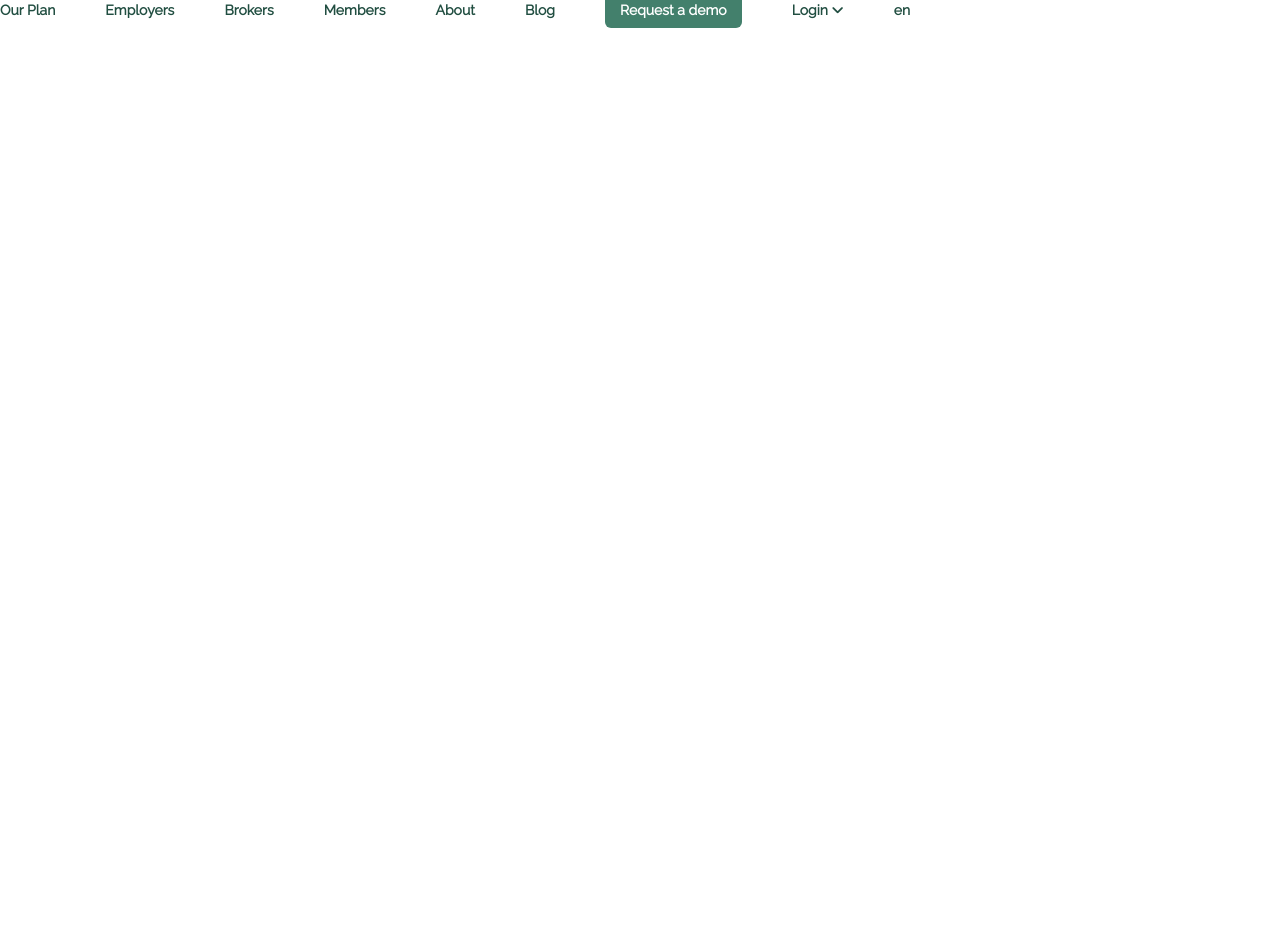
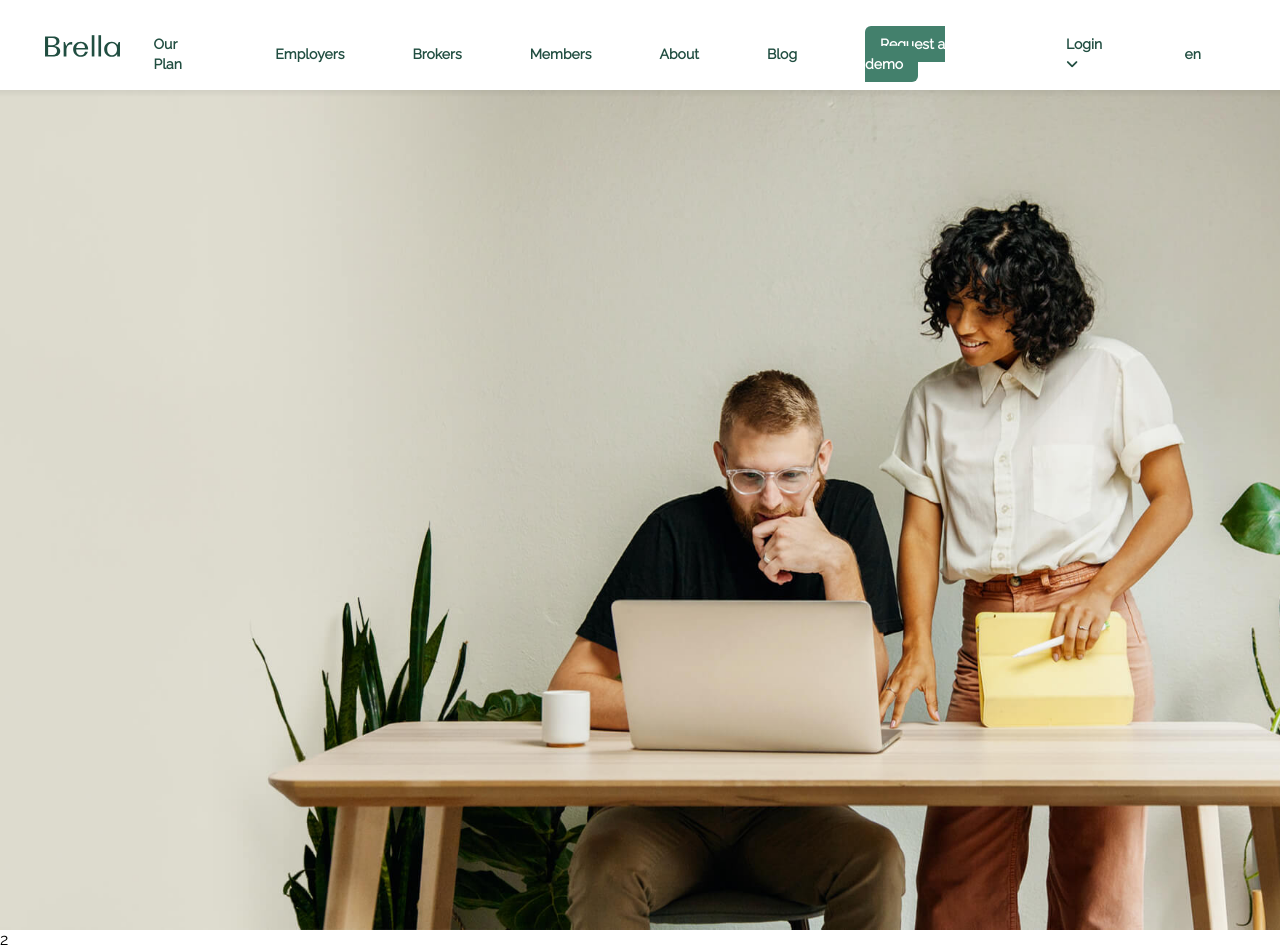
Before and after one commit to mikejusi/brella-landing, a plain HTML site: page index.html in a window 1280 px wide. Before the commit the page ends 800 px from the top, so only its background shows below. Drawn offline with Linux system fonts and the light colour scheme.

Commit message:
last change design on header

```diff
--- a/assets/css/style.css
+++ b/assets/css/style.css
@@ -1,6 +1,7 @@
 *{
     padding: 0;
     margin: 0;
+    font-family: 'Raleway';
 }
 
 a{
@@ -11,12 +12,22 @@ ul{
     list-style: none;
 }
 
+.head__link li{
+    padding: 0 34px;
+}
+
 .d-flex{
     display: flex;
 }
 
 header{
+    box-shadow: 0 0 4px 4px rgb(0 0 0 / 5%);
+    z-index: 9999;
     height: 90px;
+
+
+    transform: translate3d(0px, 0px, 0px) scale3d(1, 1, 1) rotateX(0deg) rotateY(0deg) rotateZ(0deg) skew(0deg, 0deg);
+    transform-style: preserve-3d;
 }
 
 .btn__cstm{
@@ -27,14 +38,50 @@ header{
 }
 
 .head__link{
-    gap: 50px;
+    align-items: center;
 }
 
 .head__link li a{
-    font-family: 'Raleway';
     font-size: 14px;
     font-weight: 700;
     line-height: 20px;
     letter-spacing: 0em;
     color: #214E41;
 }
+
+.logo{
+    width: 75px;
+}
+
+header .p-head{
+    padding: 34px 45px;
+}
+
+.me-auto{
+    margin-right: auto;
+}
+
+.parralax{
+    background-image: url(/assets/img/pre-main.jpg);
+    /* height: 76vh; */
+    height: 90vh;
+
+    display: -webkit-box;
+    display: -webkit-flex;
+    display: -ms-flexbox;
+    display: flex;
+    padding-top: 0;
+    padding-bottom: 120px;
+    -webkit-box-align: center;
+    -webkit-align-items: center;
+    -ms-flex-align: center;
+    align-items: center;
+    background-position: 50% 0;
+    background-size: cover;
+    background-repeat: no-repeat;
+    background-attachment: fixed;
+}
+
+.why{
+    background-color: white;
+}
--- a/index.html
+++ b/index.html
@@ -11,7 +11,10 @@
 </head>
 <body>
     <header>
-        <div class="d-flex">
+        <div class="d-flex p-head">
+            <div class="logo me-auto">
+                <img src="assets/img/logo.svg">
+            </div>
             <ul class="d-flex head__link">
                 <li><a href="">Our Plan</a></li>
                 <li><a href="">Employers</a></li>
@@ -27,7 +30,13 @@
     </header>
 
     <main>
+        <div class="parralax">
 
+        </div>
+
+        <div class="why">
+            2
+        </div>
     </main>
 
     <footer>
```
Also changed, not shown: assets/img/logo.svg (added), assets/img/pre-main.jpg (added).
